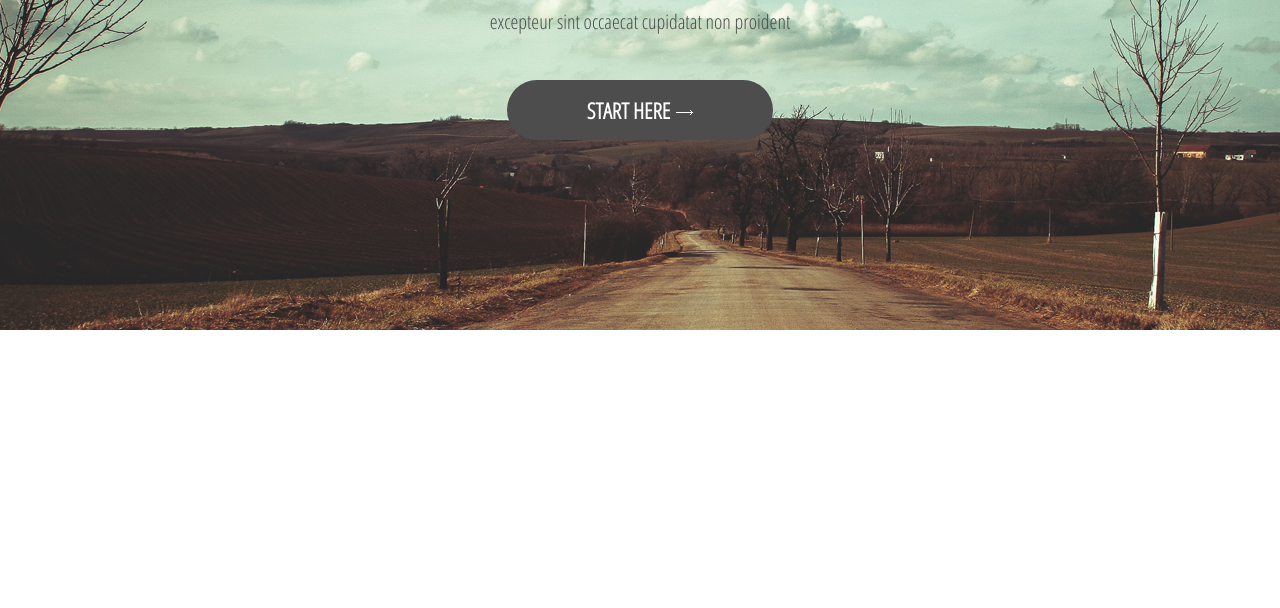
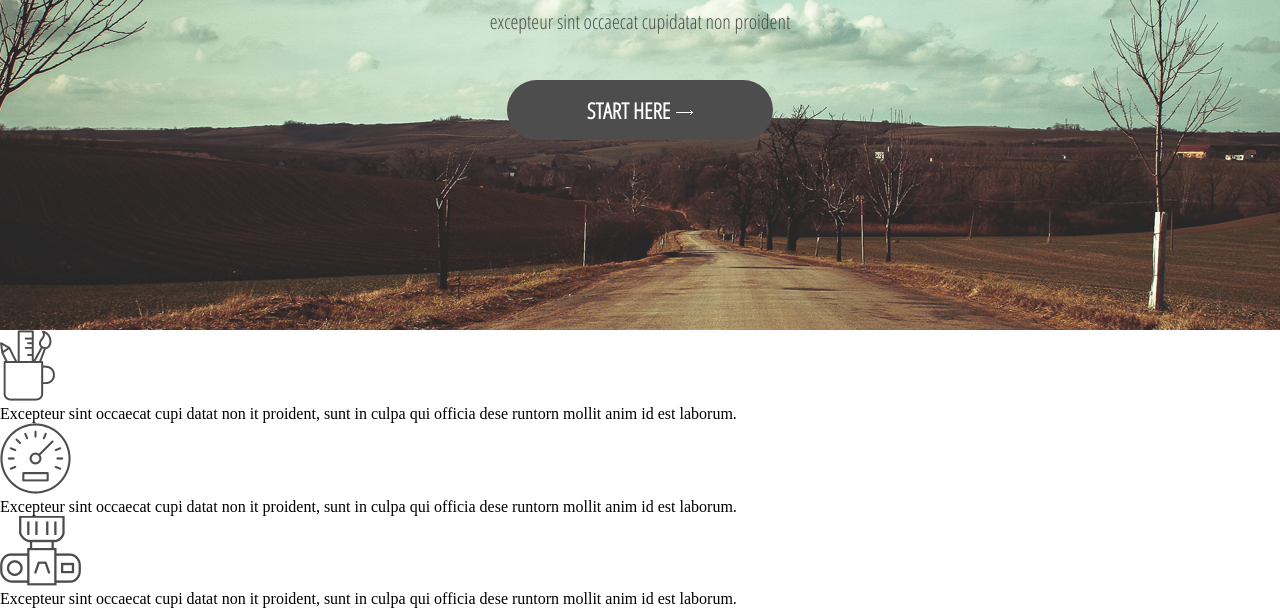
Before and after one commit to AdjuvantRenard/Example-cum4prod, a plain HTML site: page index.html in a window 1280 px wide. Shown: the part 450-1058 px from the top of the page. Before the commit the page ends 800 px from the top, so only its background shows below. Drawn offline with Linux system fonts and the light colour scheme.

Commit message:
Services - html

```diff
--- a/css/main.css
+++ b/css/main.css
@@ -107,3 +107,5 @@ header nav ul li a:hover{
 .billboard .caption a:hover i{
 	background: url('../img/right_arrow_black.png') no-repeat;
 }
+
+/* Services */
--- a/index.html
+++ b/index.html
@@ -29,7 +29,7 @@
     </header>
     <!-- end header -->
 
-    <!-- Billoard -->
+    <!-- billboard -->
 
     <section class="billboard">
       <section class="caption">
@@ -39,7 +39,29 @@
       </section>
     </section>
 
-    <!-- end billoard -->
+    <!-- end billboard -->
+
+    <!-- Services -->
+    <section class="services-wrapper">
+      <ul>
+        <li>
+          <img src="img/s1_icon.png" alt="" class="s_icons">
+          <p>Excepteur sint occaecat cupi datat non it proident, sunt in culpa qui
+             officia dese runtorn mollit anim id est laborum.</p>
+        </li>
+        <li>
+          <img src="img/s2_icon.png" alt="" class="s_icons">
+          <p>Excepteur sint occaecat cupi datat non it proident, sunt in culpa qui
+             officia dese runtorn mollit anim id est laborum.</p>
+        </li>
+        <li>
+          <img src="img/s3_icon.png" alt="" class="s_icons">
+          <p>Excepteur sint occaecat cupi datat non it proident, sunt in culpa qui
+             officia dese runtorn mollit anim id est laborum.</p>
+        </li>
+      </ul>
+    </section>
+    <!-- end services -->
 
   </body>
 </html>
```
